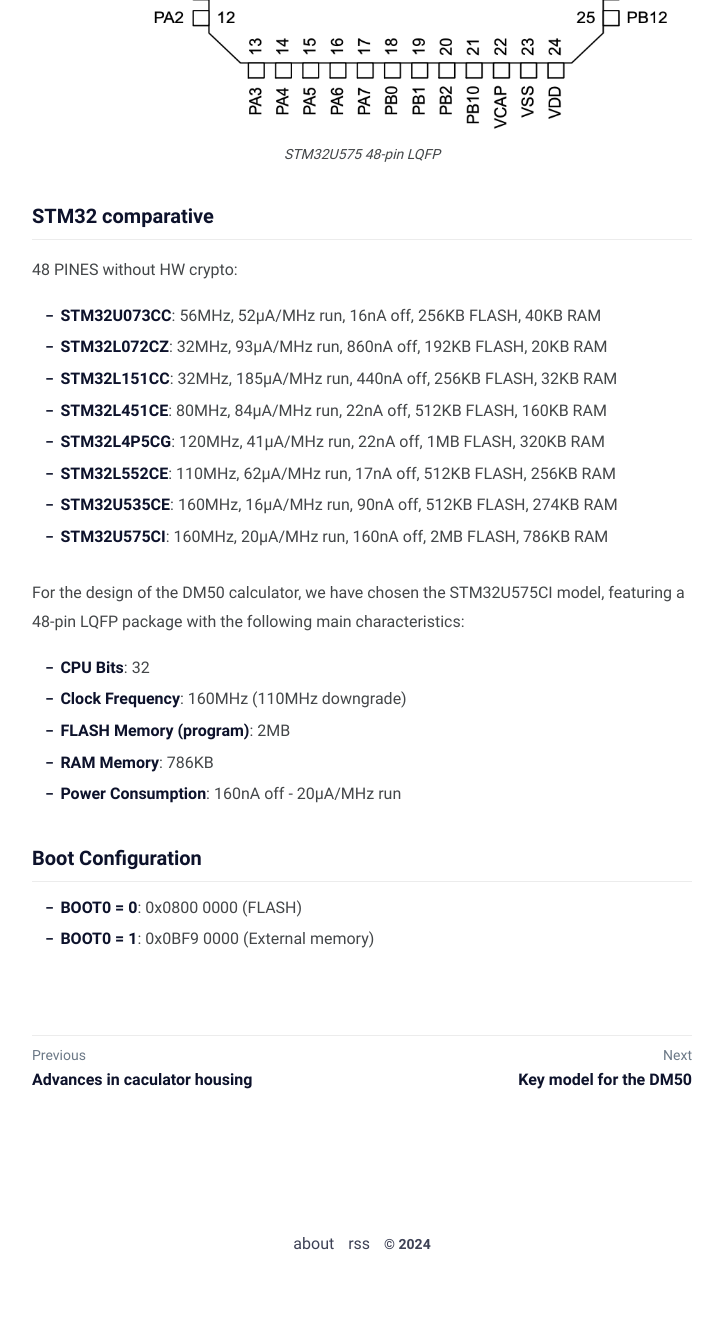
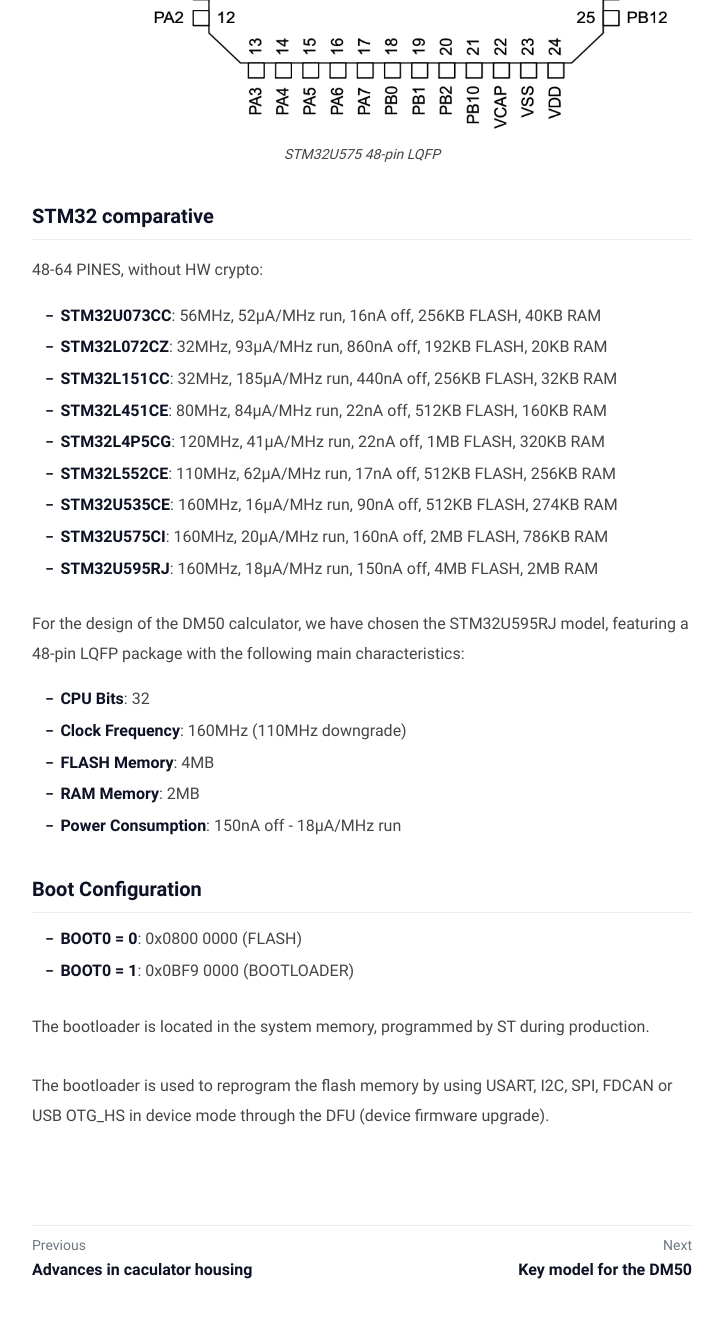
Before and after one commit to xavierbasc/50calc, a Jekyll site: the page built from _posts/stm32u5/2024-08-05-stm32u5.md, in a window 1280 px wide and 1400 px high, scrolled down 996 px. Shown: the top 1318 px of the window, without its empty margins (278-1001 px from the left). Built offline with Jekyll 4.4.1, drawn with Linux system fonts in a browser that asks for light colours; before the commit the page ends 2286 px from its top, so only the background shows below that.

Commit message:
Update 2024-08-05-stm32u5.md

```diff
--- a/_posts/stm32u5/2024-08-05-stm32u5.md
+++ b/_posts/stm32u5/2024-08-05-stm32u5.md
@@ -19,7 +19,7 @@
 </figure>
 
 ### STM32 comparative
-48 PINES without HW crypto:
+48-64 PINES, without HW crypto:
 
 - **STM32U073CC**:  56MHz,  52μA/MHz run,  16nA off, 256KB FLASH,  40KB RAM
 - **STM32L072CZ**:  32MHz,  93µA/MHz run, 860nA off, 192KB FLASH,  20KB RAM
@@ -29,16 +29,21 @@
 - **STM32L552CE**: 110MHz,  62μA/MHz run,  17nA off, 512KB FLASH, 256KB RAM
 - **STM32U535CE**: 160MHz,  16μA/MHz run,  90nA off, 512KB FLASH, 274KB RAM
 - **STM32U575CI**: 160MHz,  20μA/MHz run, 160nA off,   2MB FLASH, 786KB RAM
+- **STM32U595RJ**: 160MHz,  18μA/MHz run, 150nA off,   4MB FLASH, 2MB RAM
 
-For the design of the DM50 calculator, we have chosen the STM32U575CI model, featuring a 48-pin LQFP package with the following main characteristics:
+For the design of the DM50 calculator, we have chosen the STM32U595RJ model, featuring a 48-pin LQFP package with the following main characteristics:
 
 - **CPU Bits**: 32
 - **Clock Frequency**: 160MHz (110MHz downgrade)
-- **FLASH Memory (program)**: 2MB
-- **RAM Memory**: 786KB
-- **Power Consumption**: 160nA off - 20μA/MHz run
+- **FLASH Memory**: 4MB
+- **RAM Memory**: 2MB
+- **Power Consumption**: 150nA off - 18μA/MHz run
 
 ### Boot Configuration
 
 - **BOOT0 = 0**: 0x0800 0000 (FLASH)
-- **BOOT0 = 1**: 0x0BF9 0000 (External memory)
+- **BOOT0 = 1**: 0x0BF9 0000 (BOOTLOADER)
+
+The bootloader is located in the system memory, programmed by ST during production.
+
+The bootloader is used to reprogram the flash memory by using USART, I2C, SPI, FDCAN or USB OTG_HS in device mode through the DFU (device firmware upgrade).
```
